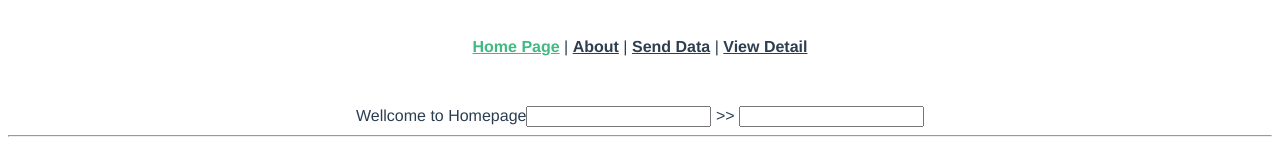
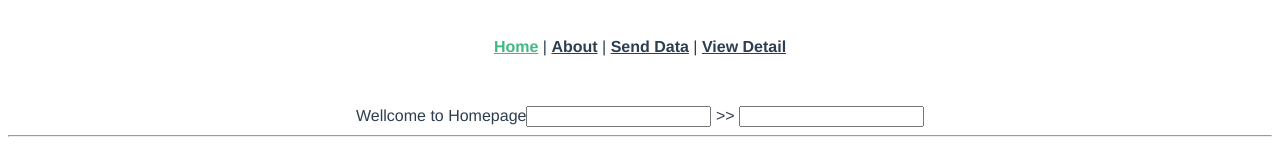
Before and after one commit to maenae191/Vue-Learning, a Vue app: page / in a window 1280 px wide. Shown: the top 153 px of the page. Built offline with nearby package versions, Linux system fonts and the light colour scheme.

Commit message:
Remove text

```diff
--- a/src/App.vue
+++ b/src/App.vue
@@ -1,6 +1,6 @@
 <template>
   <nav>
-    <router-link to="/">Home Page</router-link> |
+    <router-link to="/">Home</router-link> |
     <router-link to="/about">About</router-link>  |
     <router-link :to="{ name: 'send.data'}" >Send Data</router-link>  |
     <router-link :to="{ name: 'view.detail' , params: { id: '123' }}" >View Detail</router-link>
```
